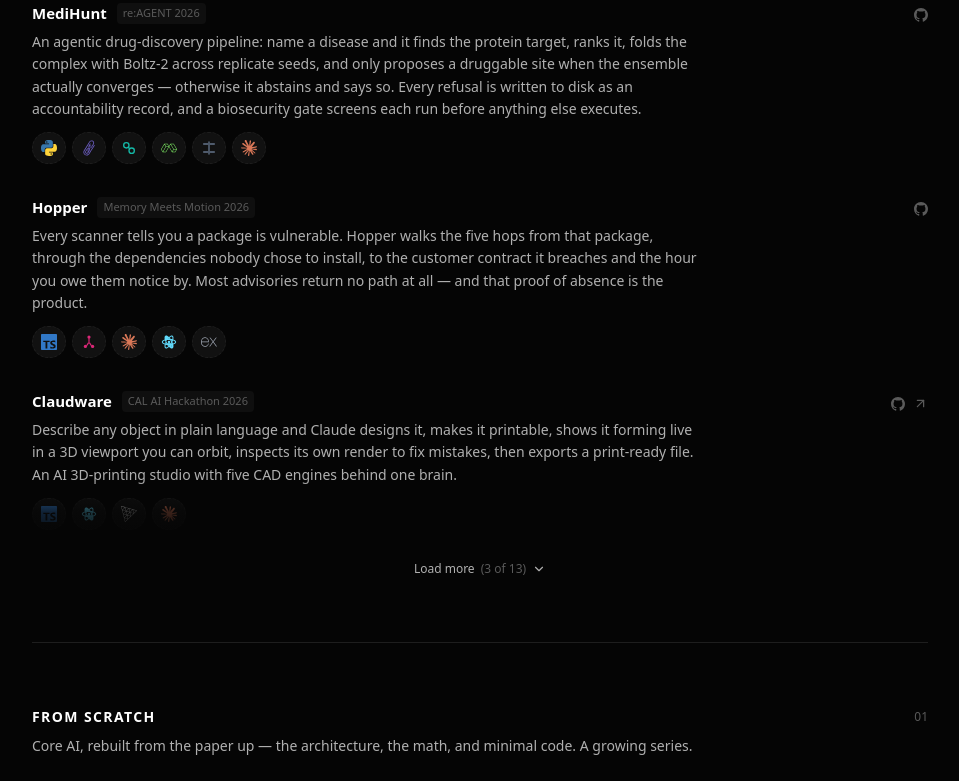
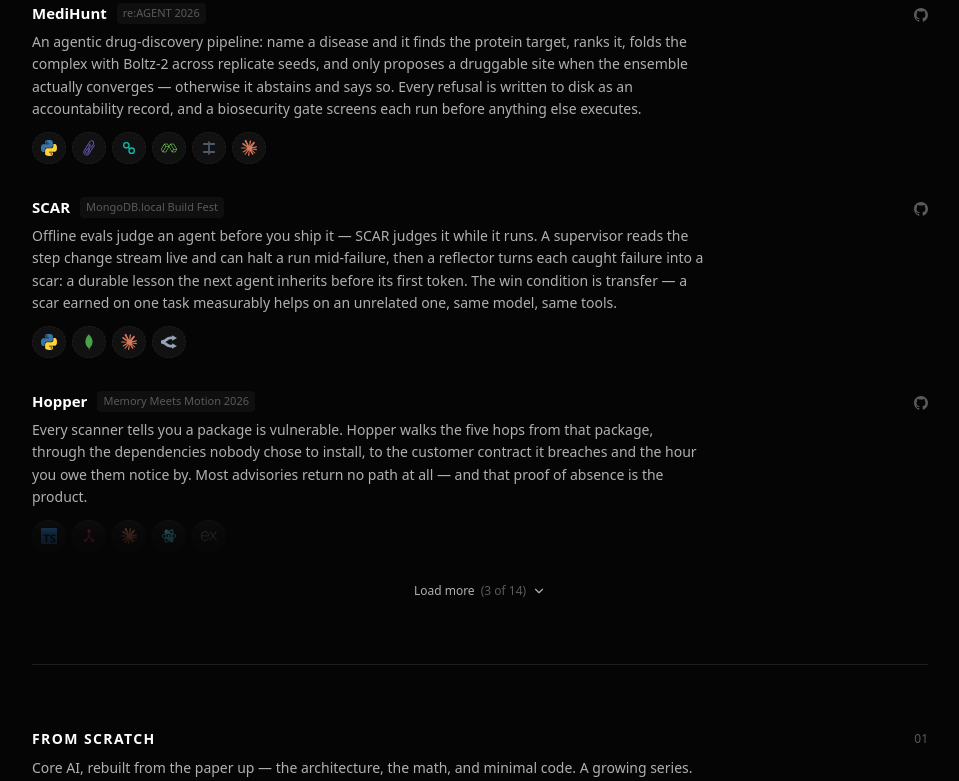
Before and after one commit to vraj00222/vrajpatel.dev, a React (Vite) app: page / in a window 1280 px wide. Shown: the part 3283-4064 px from the top of the page, without its empty margins (160-1119 px from the left). Built offline with nearby package versions, Linux system fonts and the light colour scheme; no server answers; a web font is replaced by a local one.

Commit message:
Add SCAR, the MongoDB.local Build Fest project
Closes the last gap between the two sections: all ten hackathons in
HACKATHONS now have a matching Projects entry.

Co-Authored-By: Claude Opus 5 (1M context) <noreply@anthropic.com>

```diff
--- a/src/components/TechIcon.tsx
+++ b/src/components/TechIcon.tsx
@@ -649,6 +649,14 @@ const tech: Record<string, TechEntry> = {
       </svg>
     ),
   },
+  OpenRouter: {
+    color: "#94A3B8",
+    icon: ({ size, color }) => (
+      <svg width={size} height={size} viewBox="0 0 24 24" fill={color}>
+        <path d="M16.778 1.844v1.919q-.569-.026-1.138-.032-.708-.008-1.415.037c-1.93.126-4.023.728-6.149 2.237-2.911 2.066-2.731 1.95-4.14 2.75-.396.223-1.342.574-2.185.798-.841.225-1.753.333-1.751.333v4.229s.768.108 1.61.333c.842.224 1.789.575 2.185.799 1.41.798 1.228.683 4.14 2.75 2.126 1.509 4.22 2.11 6.148 2.236.88.058 1.716.041 2.555.005v1.918l7.222-4.168-7.222-4.17v2.176c-.86.038-1.611.065-2.278.021-1.364-.09-2.417-.357-3.979-1.465-2.244-1.593-2.866-2.027-3.68-2.508.889-.518 1.449-.906 3.822-2.59 1.56-1.109 2.614-1.377 3.978-1.466.667-.044 1.418-.017 2.278.02v2.176L24 6.014Z" />
+      </svg>
+    ),
+  },
 };
 
 /* ── Fallback: letter avatar ──────────────────────────────────────── */
--- a/src/data/content.ts
+++ b/src/data/content.ts
@@ -83,6 +83,13 @@ export const PROJECTS = [
     tech: ["Python", "Paperclip", "Boltz-2", "Modal", "BenchFlow", "Claude Code"],
     github: "https://github.com/roknabadi/reAGENT-2026",
     hackathon: "re:AGENT 2026",
+  },
+  {
+    name: "SCAR",
+    description: "Offline evals judge an agent before you ship it — SCAR judges it while it runs. A supervisor reads the step change stream live and can halt a run mid-failure, then a reflector turns each caught failure into a scar: a durable lesson the next agent inherits before its first token. The win condition is transfer — a scar earned on one task measurably helps on an unrelated one, same model, same tools.",
+    tech: ["Python", "MongoDB", "Claude API", "OpenRouter"],
+    github: "https://github.com/vraj00222/Scar",
+    hackathon: "MongoDB.local Build Fest",
   },
   {
     name: "Hopper",
```
